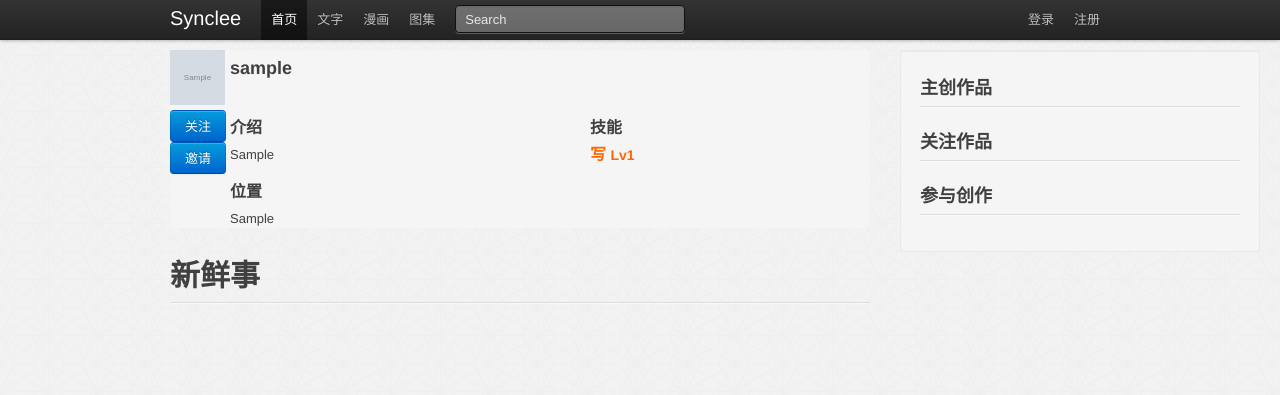
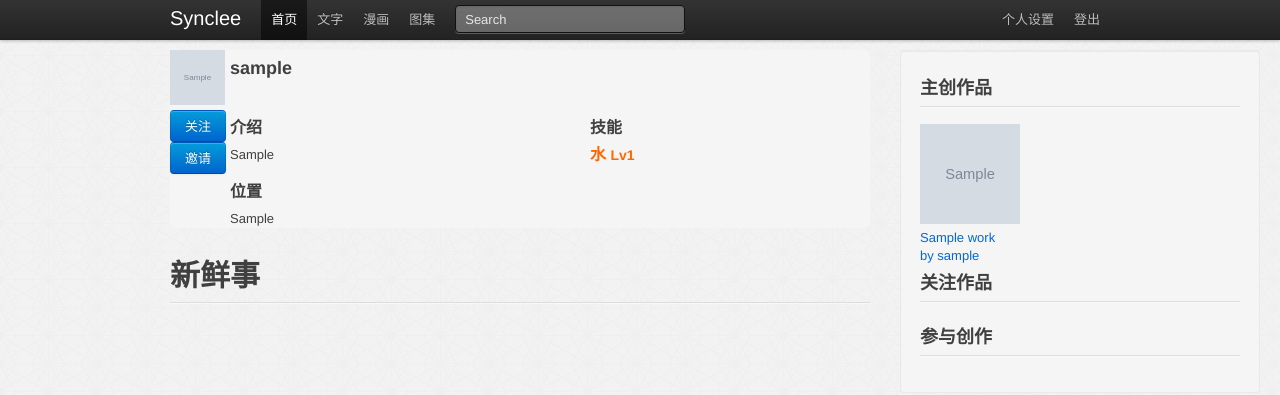
Before and after one commit to copyliu/synclee, a Django app: a page that uses templates/accounts/profile.html in a window 1280 px wide. Shown: the top 395 px of the page. Run offline with Django 3.2, Linux system fonts and the light colour scheme; tables that the repository leaves empty hold one stand-in row (values such as "Sample post"); grey boxes marked "Sample" are stand-in pictures; style sheets or scripts are compiled from the project's sources; parts of the project's set-up code (start-up, migrations or seed data) failed here and were passed over; some libraries are stand-ins or nearby versions.

Commit message:
添加profile下对“我的作品”的显示 去掉了skills中位运算的部分
Change-Id: If24aacf57f5bd17bb4e03f4823a72fffd0e354c7

```diff
--- a/accounts/models.py
+++ b/accounts/models.py
@@ -6,7 +6,7 @@ from easy_thumbnails.fields import ThumbnailerImageField
 
 class UserProfiles(models.Model):
     user = models.ForeignKey(User, related_name='profile')
-    avatar = ThumbnailerImageField(upload_to='avatar', default='avatar/default_avatar', resize_source=dict(size=(200, 200), crop='big'),)
+    avatar = ThumbnailerImageField(upload_to='avatar', default='avatar/default_avatar.jpg', resize_source=dict(size=(200, 200), crop='big'),)
     website = models.URLField(blank = True)
     intro = models.TextField()
     location = models.CharField(max_length = 50, blank = True)
--- a/accounts/skills.py
+++ b/accounts/skills.py
@@ -21,17 +21,21 @@ skills = {
                [(u'围观的能力', 23)]
                ),
 }
-total_skill = 23
+total_skill = 24
+
+def skill2str(skill):
+    if not skill:
+        skill = 0
+    return (("%%%ds" % total_skill) % bin(skill)[2:])
 
 def int2skill(skill):
-    if not skill:
-        skill = 0
+    skill = skill2str(skill)
 
     profile_skill = []
     for i, (_, abbreviation, list) in skills.items():
         tem = False
         for _, sid in list:
-            if skill & (1<<sid):
+            if skill[sid] == '1':
                 tem = True
                 break
 
@@ -40,15 +44,13 @@ def int2skill(skill):
     return profile_skill
 
 def set_skill(request, profile):
-    skill = profile.skill
-    if not skill:
-        skill = 0
+    skill = skill2str(profile.skill)
 
     skill_list = []
     for i, (category, abbreviation, list) in skills.items():
         tem = []
         for item, sid in list:
-            if skill & (1<<sid):
+            if skill[sid] == '1':
                 checked = "checked"
             else: checked = ""
 
@@ -56,19 +58,19 @@ def set_skill(request, profile):
         skill_list.append((category, tem))
 
     if request.method == 'POST':
-        skill = 0
+        skill = ['0' for _ in range(total_skill)]
         for i, _ in request.POST.items():
             if i.startswith("skill_"):
                 sid = int(i[6:])
                 if sid > total_skill or sid < 0: continue
-                skill = (skill | (1<<sid))
-        profile.skill = skill
+                skill[sid] = '1'
+        profile.skill = int(''.join(skill), 2)
         profile.save()
 
         for category, list in skill_list:
             for i in xrange(len(list)):
                 item, sid, checked = list[i]
-                if skill & (1<<int(sid[6:])):
+                if skill[int(sid[6:])] == '1':
                     list[i] = (item, sid, "checked")
                 else:
                     list[i] = (item, sid, "")
--- a/accounts/views.py
+++ b/accounts/views.py
@@ -5,6 +5,7 @@ from django.contrib.auth import login, authenticate
 from django.template.response import TemplateResponse
 from django.shortcuts import redirect, get_object_or_404#, HttpResponse
 from django.contrib.auth.decorators import login_required
+from django.contrib.auth.forms import PasswordChangeForm
 
 from accounts.forms import RegistrationForm, UserProfileForm
 from accounts.models import UserProfiles
@@ -37,20 +38,30 @@ def profile(request, username):
 
     profile = UserProfiles.objects.get(user=user)
     profile_skill = int2skill(profile.skill)
-    return TemplateResponse(request, 'accounts/profile.html', {'profile':profile, 'profile_skill':profile_skill})
+    work_set = user.work_set.all()
+
+    context = {
+        'profile':profile,
+        'profile_skill':profile_skill,
+        'work_set' : work_set,
+        'user' : user,
+    }
+    return TemplateResponse(request, 'accounts/profile.html', context)
 
 @login_required
 def settings(request, item):
     profile = UserProfiles.objects.get(pk=request.user.id)
 
     if item == "profile":
-        return _set_profile(request)
+        return _set_profile(request, profile)
     elif item == "skill":
         return set_skill(request, profile)
+    elif item == "psw":
+        return set_psw(request)
     else:
         raise Http404("no setting")
 
-def _set_profile(request):
+def _set_profile(request, profile):
     if request.method == 'POST':
         form = UserProfileForm(request.POST)
         if form.is_valid():
@@ -68,3 +79,13 @@ def _set_profile(request):
     else:
         form = UserProfileForm()
         return TemplateResponse(request, 'accounts/setting_profile.html', {'profile':profile, 'form': form, 'active':'profile'})
+
+def set_psw(request):
+    if request.method == 'POST':
+        form = PasswordChangeForm(user = request.user, data = request.POST)
+        if form.is_valid():
+            form.save()
+        else:
+            return TemplateResponse(request, 'accounts/setting_psw.html', {'form': form, 'active':'psw'})
+    form = PasswordChangeForm(user = request.user)
+    return TemplateResponse(request, 'accounts/setting_psw.html', {'form': form, 'active':'psw'})
--- a/templates/accounts/profile.html
+++ b/templates/accounts/profile.html
@@ -1,5 +1,5 @@
 {% extends "base.html"  %}
-
+{% block title %}{{user.username}}{% endblock %}
 {% block content %}
 
 <style type='text/css'>
@@ -45,6 +45,21 @@
 				<div class="page-header">
 					<h3>主创作品</h3>
 			  	</div>
+			  	<div class="row">
+				  	{% for work in work_set%}
+					<div class="span2">
+						<li><a href="{%url show_work work.pk%}">
+							<img src="/media/{{work.cover}}" width="100px" height="100px">
+						</a></li>
+						<li><a href="{%url show_work work.pk%}">
+							{{work.name}}
+						</a></li>
+						<li> <a href="{%url profile user.username%}">
+							by {{user.username}}
+						</a> </li>
+					</div>
+					{% endfor %}
+				</div>
 			</section> <!-- section work -->
 			<section id = "focus">
 				<div class="page-header">
@@ -64,7 +79,7 @@
 		    	<a href = "{%url profile request.user.username%}">
 				<div class="row ">
 					<div class="span1">
-						<img src="/{{profile.avatar.name}}" width="55px" height="55px" />
+						<img src="/media/{{profile.avatar.name}}" width="55px" height="55px" />
 					</div>
 					<div class="span2">
 						<h3>{{profile.user}}</h3>
--- a/templates/accounts/setting_profile.html
+++ b/templates/accounts/setting_profile.html
@@ -1,4 +1,5 @@
 {% extends "accounts/settings.html"  %}
+{% block title %}基础设置{% endblock %}
 {% block content_content %}
 		<div class="page-header">
 			<h3>基础设置</h3>
--- a/templates/accounts/setting_skill.html
+++ b/templates/accounts/setting_skill.html
@@ -1,4 +1,5 @@
 {% extends "accounts/settings.html"  %}
+{% block title %}基础设置{% endblock %}
 {% block content_content %}
 <div class="page-header">
 	<h3>技能设置</h3>
```
